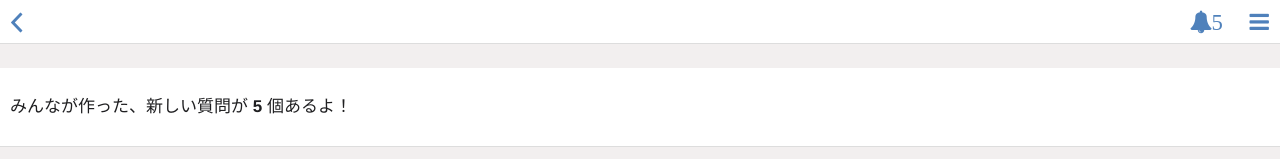
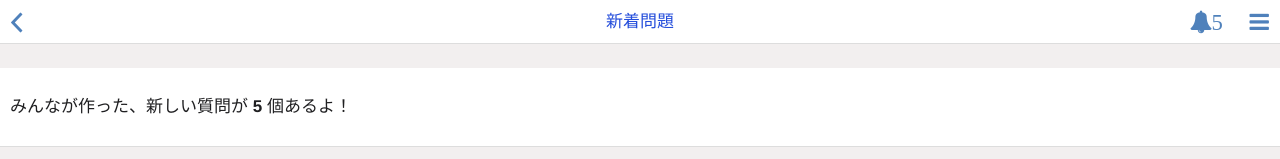
Before and after one commit to gooshima/ReverseQuestion, a plain HTML site: page proto/index.html in a window 1280 px wide. Both pictures are taken after a click on the button "Start". Shown: the top 159 px of the page. Drawn offline with Linux system fonts and the light colour scheme; files whose address does not match are found by name.

Commit message:
バグ修正
タイトル画面の文字を表示
とりあえず、、、、クラス名whiteだけど青に。

```diff
--- a/proto/css/style.css
+++ b/proto/css/style.css
@@ -2,7 +2,9 @@
    ========================================================================== */
 
 /*色*/
-.c_white{ color: #ffffff;}
+.c_white{
+    color: #244DDB;
+}
 
 /* TOP画面
    ========================================================================== */
```
